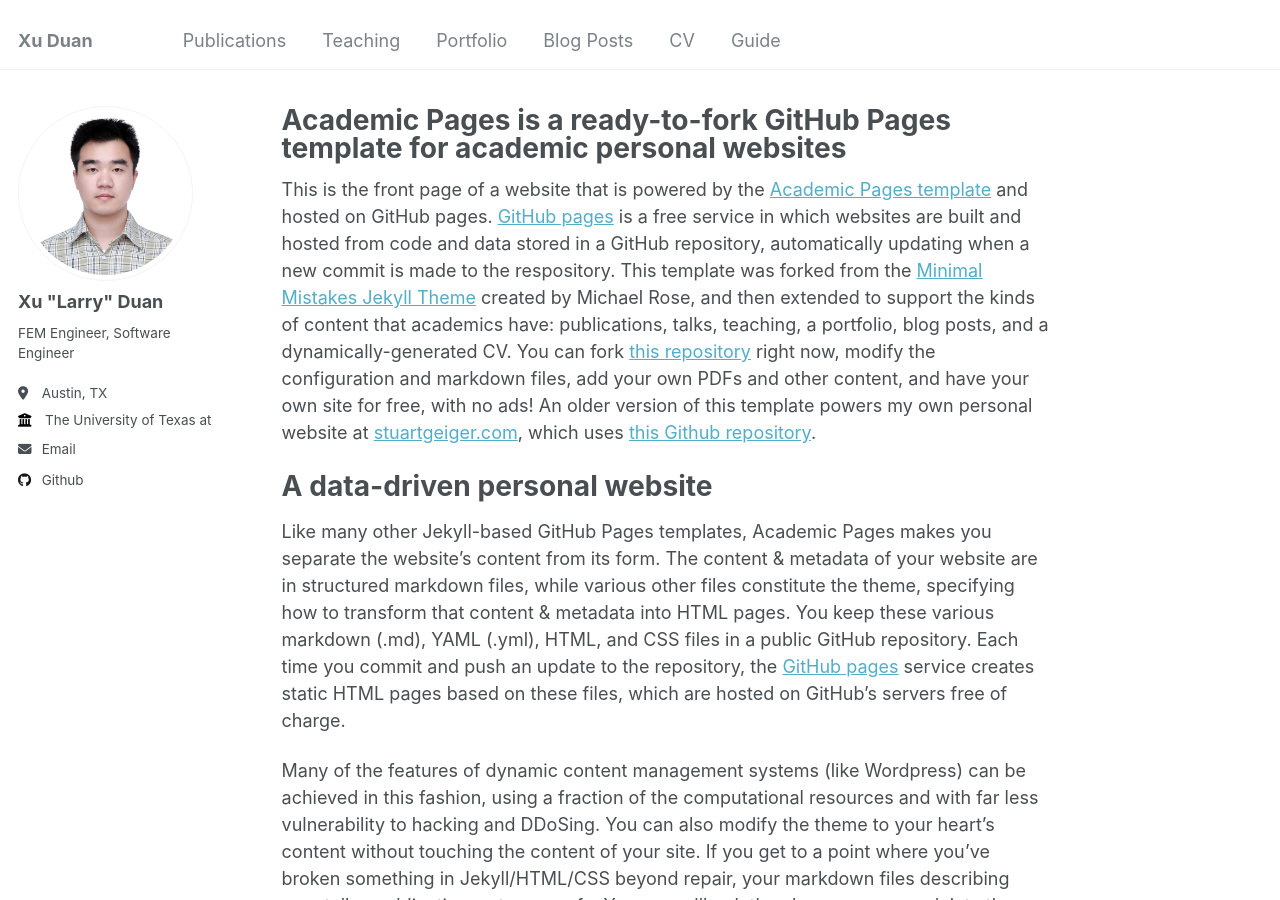
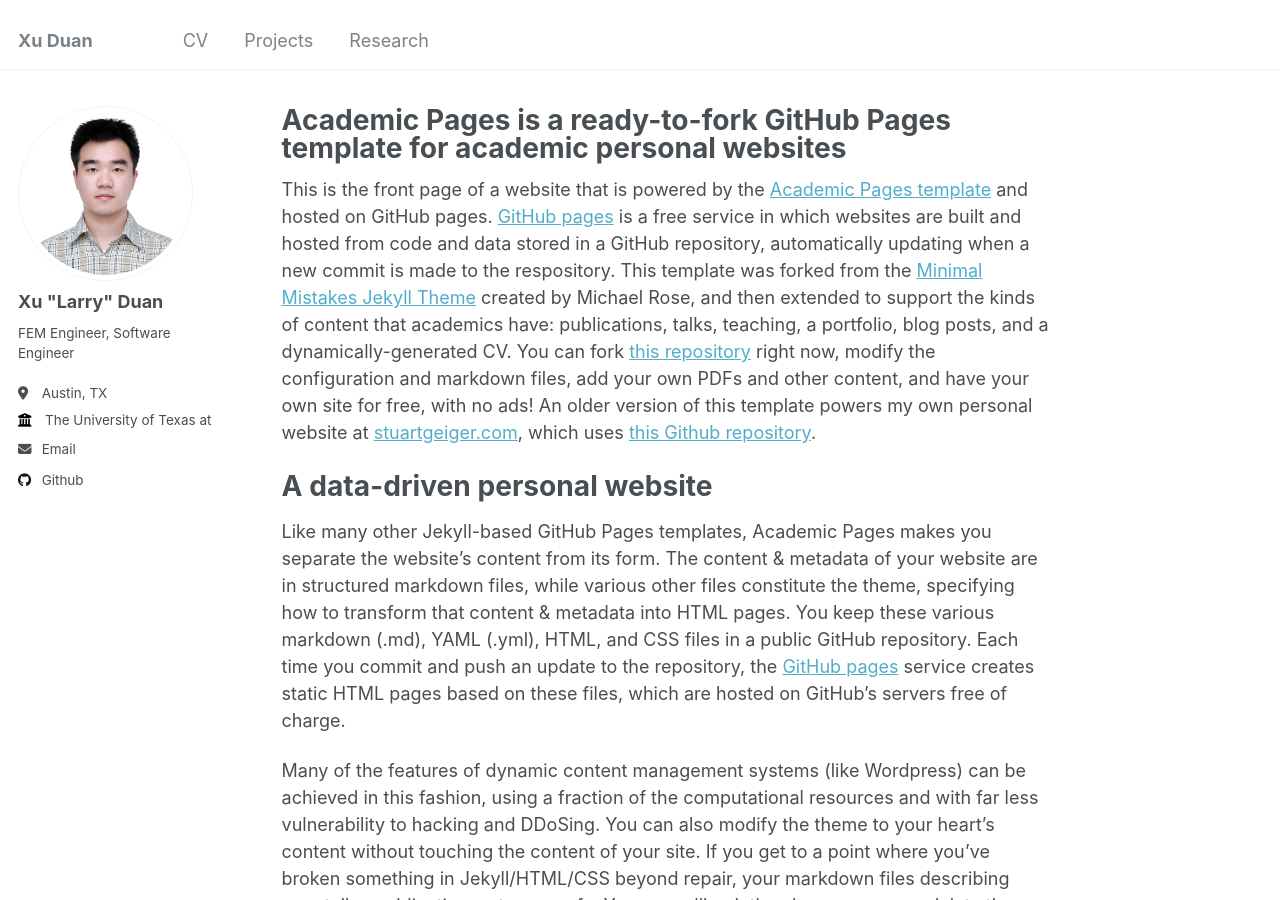
Before and after one commit to Xu-Duan/Xu-Duan.github.io, a Jekyll site: the page built from _pages/about.md, in a window 1280 px wide and 900 px high. Built offline with Jekyll 4.4.1, drawn with Linux system fonts in a browser that asks for light colours; some of the changed lines change nothing that is shown.

Commit message:
modify branches

```diff
--- a/_data/navigation.yml
+++ b/_data/navigation.yml
@@ -5,23 +5,31 @@
 # prevent it from being included in the site.
 
 main:
-  - title: "Publications"
-    url: /publications/
+#  - title: "Publications"
+#    url: /publications/
 
 #  - title: "Talks"
 #    url: /talks/
 
-  - title: "Teaching"
-    url: /teaching/
-
-  - title: "Portfolio"
-    url: /portfolio/
-
-  - title: "Blog Posts"
-    url: /year-archive/
-
   - title: "CV"
     url: /cv/
 
-  - title: "Guide"
-    url: /markdown/
+  - title: "Projects"
+    url: /projects/
+
+  - title: "Research"
+    url: /research/
+
+#  - title: "Teaching"
+#    url: /teaching/
+
+#  - title: "Portfolio"
+#    url: /portfolio/
+
+#  - title: "Blog Posts"
+#    url: /year-archive/
+
+
+
+#  - title: "Guide"
+#    url: /markdown/
```
